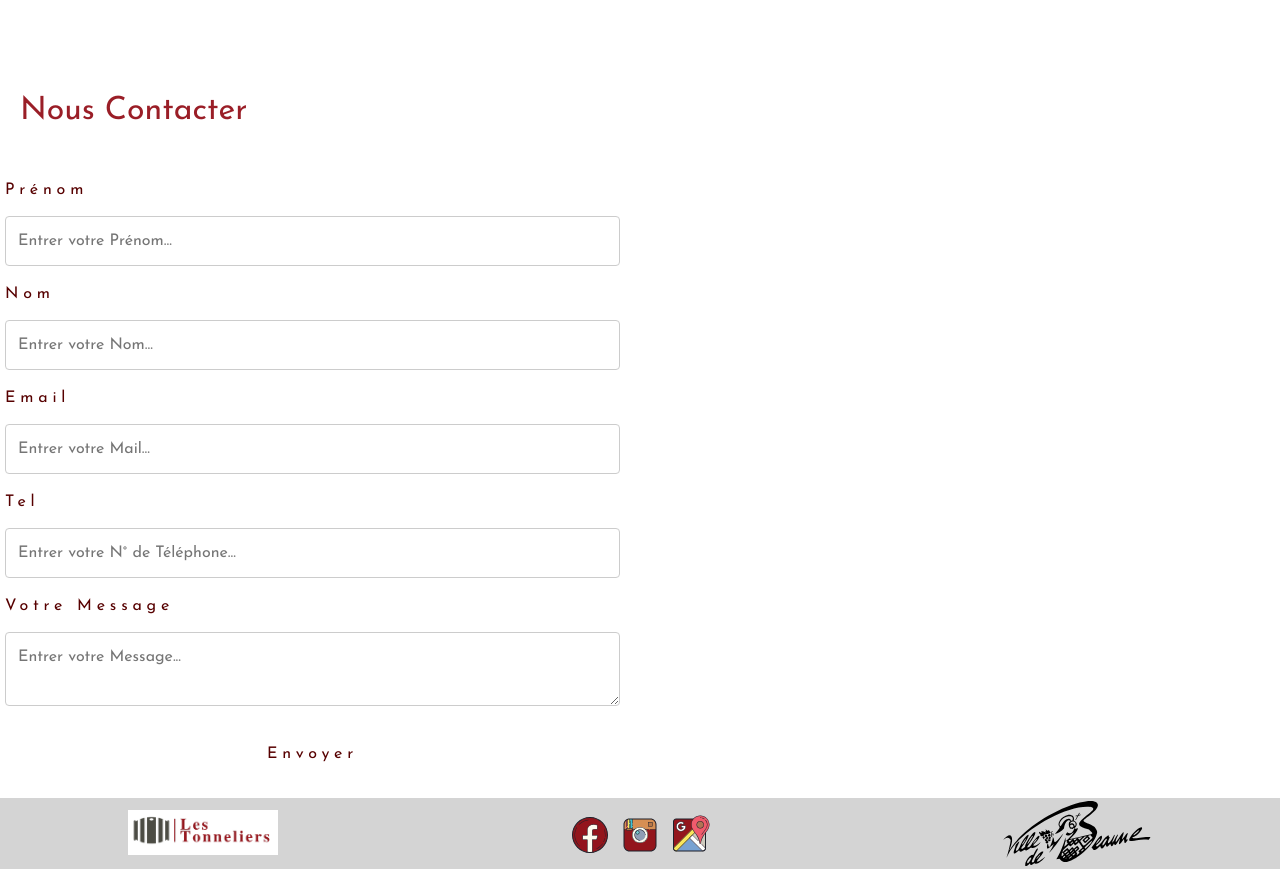
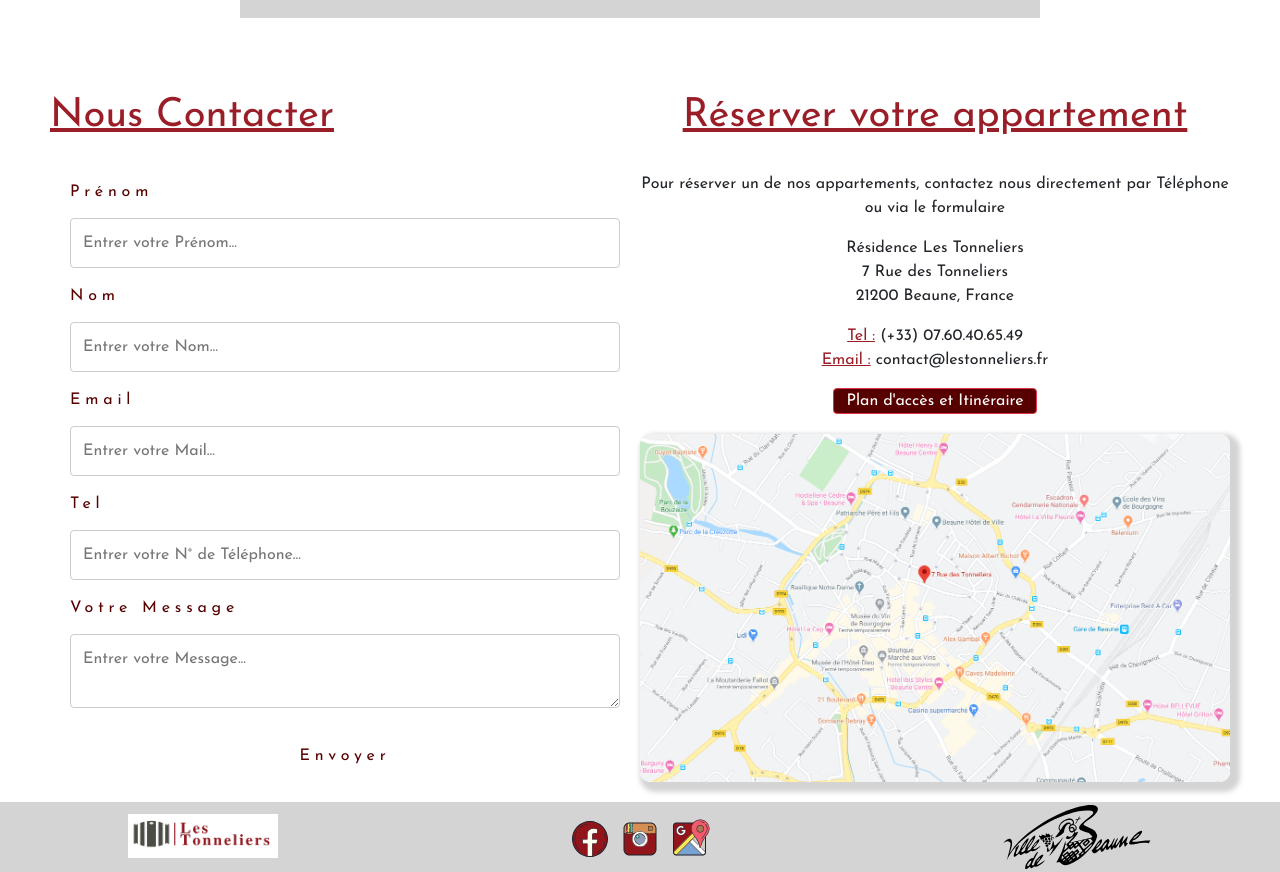
Before and after one commit to Arnaud-Lebreton/les_tonneliers, a React (Create React App) app: page / in a window 1280 px wide. Shown: the part 1651-2523 px from the top of the page. Built offline with nearby package versions, Linux system fonts and the light colour scheme.

Commit message:
Amélioration page principale

```diff
--- a/src/assets/boutons/BoutonPage1.js
+++ b/src/assets/boutons/BoutonPage1.js
@@ -3,10 +3,14 @@ import "./styleBoutonPage1.css";
 import { Button } from "react-bootstrap";
 
 class BoutonPage1 extends Component {
+  constructor(props) {
+    super(props);
+    this.state = {};
+  }
   render() {
     return (
       <div>
-        <Button variant="danger">En savoir plus</Button>
+        <Button variant="danger">{this.props.button}</Button>
       </div>
     );
   }
--- a/src/assets/detailPage1/DetailPage1.js
+++ b/src/assets/detailPage1/DetailPage1.js
@@ -30,7 +30,7 @@ class DetailPage1 extends Component {
           </Row>
           <Row className="rowMore">
             <Col className="colMore">
-              <BoutonPage1 />
+              <BoutonPage1 button="En savoir plus" />
             </Col>
           </Row>
         </Container>
--- a/src/components/App.js
+++ b/src/components/App.js
@@ -20,7 +20,7 @@ class App extends Component {
               <BodyPage1 />
             </Route>
           </Switch>
-          <h2>Nous Contacter</h2>
+
           <Contact />
         </div>
 
--- a/src/components/Contact/Contact.js
+++ b/src/components/Contact/Contact.js
@@ -1,6 +1,7 @@
 import React, { Component } from "react";
 import "./styleContact.css";
 import { Row, Col } from "react-bootstrap";
+import BoutonPage1 from "../../assets/boutons/BoutonPage1";
 
 class Contact extends Component {
   constructor(props) {
@@ -29,6 +30,7 @@ class Contact extends Component {
       <div id="form">
         <Row>
           <Col>
+            <h1>Nous Contacter</h1>
             <form className="formulaire">
               <label for="firstname">Prénom</label>
               <input
@@ -74,7 +76,31 @@ class Contact extends Component {
               </a>
             </form>
           </Col>
-          <Col></Col>
+          <Col className="reserve">
+            <h1>Réserver votre appartement</h1>
+            <br />
+            <p>
+              Pour réserver un de nos appartements, contactez nous directement
+              par Téléphone ou via le formulaire
+            </p>
+            <p>
+              Résidence Les Tonneliers
+              <br />7 Rue des Tonneliers
+              <br />
+              21200 Beaune, France
+            </p>
+            <p>
+              <span>Tel :</span> (+33) 07.60.40.65.49 <br />
+              <span>Email :</span> contact@lestonneliers.fr
+            </p>
+            <a
+              href="https://www.google.com/maps/place/7+Rue+des+Tonneliers,+21200+Beaune/@47.0243942,4.837084,17z/data=!3m1!4b1!4m5!3m4!1s0x47f2f345f565f3ff:0x899fbdaa48d90ae4!8m2!3d47.0243942!4d4.8392727"
+              target="blank"
+            >
+              <BoutonPage1 button="Plan d'accès et Itinéraire" />
+            </a>
+            <img src="img/map_beaune.png" alt="map_beaune" />
+          </Col>
         </Row>
       </div>
     );
--- a/src/components/Contact/styleContact.css
+++ b/src/components/Contact/styleContact.css
@@ -41,6 +41,24 @@ textarea {
   display: flex;
 }
 
-.row {
+#form .row {
   background-color: transparent;
+  margin: 0 50px;
 }
+
+.reserve {
+  text-align: center;
+}
+h1,
+.reserve h1,
+span {
+  color: #9a1e27;
+  text-decoration: underline;
+}
+.reserve img {
+  max-width: inherit;
+  max-height: 350px;
+  margin: 20px 0;
+  border-radius: 10px;
+  box-shadow: 5px 5px 5px 5px #d4d4d4;
+}
--- a/src/components/Page2/Page2.js
+++ b/src/components/Page2/Page2.js
@@ -3,7 +3,7 @@ import "./style.css";
 
 class Page2 extends Component {
     render() {
-        return <div>Hello</div>;
+        return <div></div>;
     }
 }
 
```
Also changed, not shown: public/img/map_beaune.png (added).
